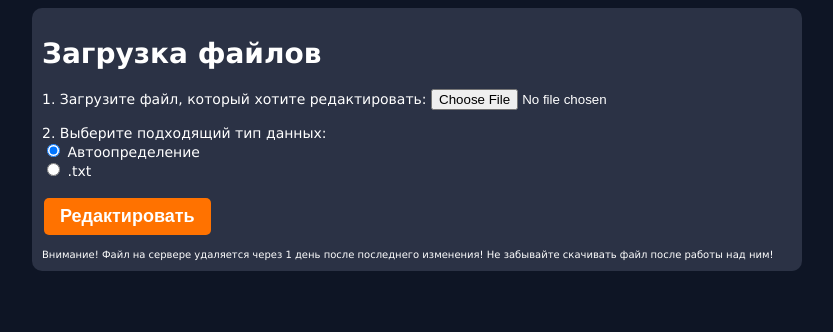
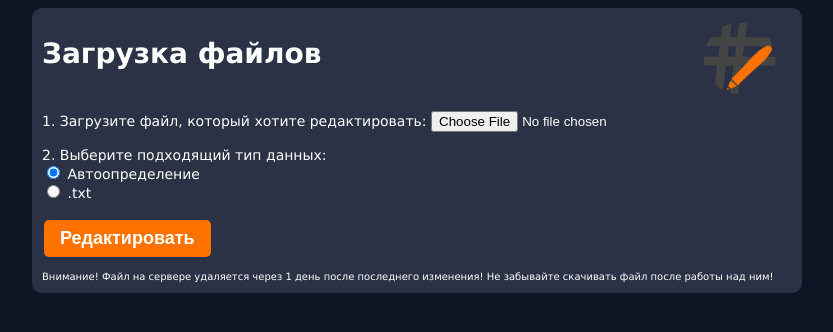
Before and after one commit to 3NikNikNik3/Vortex_Py, a Django app: page /load in a window 1280 px wide. Shown: the top 332 px of the page, without its empty margins (223-1056 px from the left). Run offline with Django 5.2, Linux system fonts and the light colour scheme; data comes from the database, SQL or seed files in the repository.

Commit message:
Небольшое улучшение load

```diff
--- a/project/main/templates/load.html
+++ b/project/main/templates/load.html
@@ -7,7 +7,10 @@
     <title>Load</title>
 </head>
 <body> <div class="cent_part">
-    <h1>Загрузка файлов</h1>
+    <div style="display: inline-block; width: 100%;">
+    <h1 >Загрузка файлов</h1><img src="/static/icon.png" height="75"
+    width="75" style="float:right; margin:-9% 2% 0 0">
+    </div>
     <form method="post" enctype="multipart/form-data" class="post-form">
         {% csrf_token %}
         <div class="cont_box">{{ form.File.label }}: {{ form.File }}</div>
```
Also changed, not shown: project/main/static/icon.png (added).
